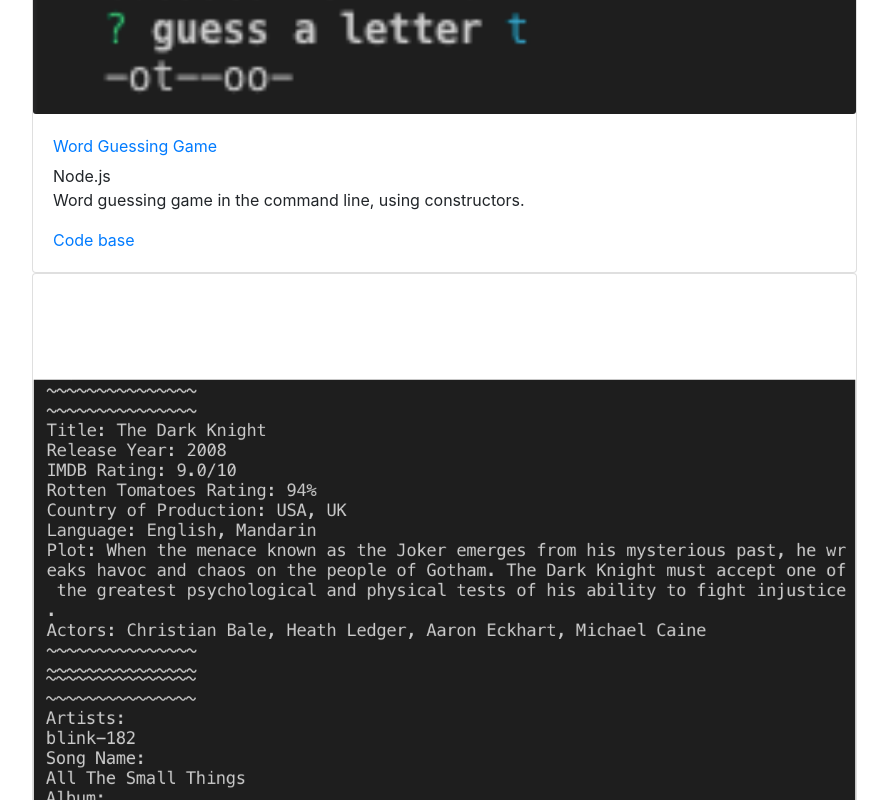
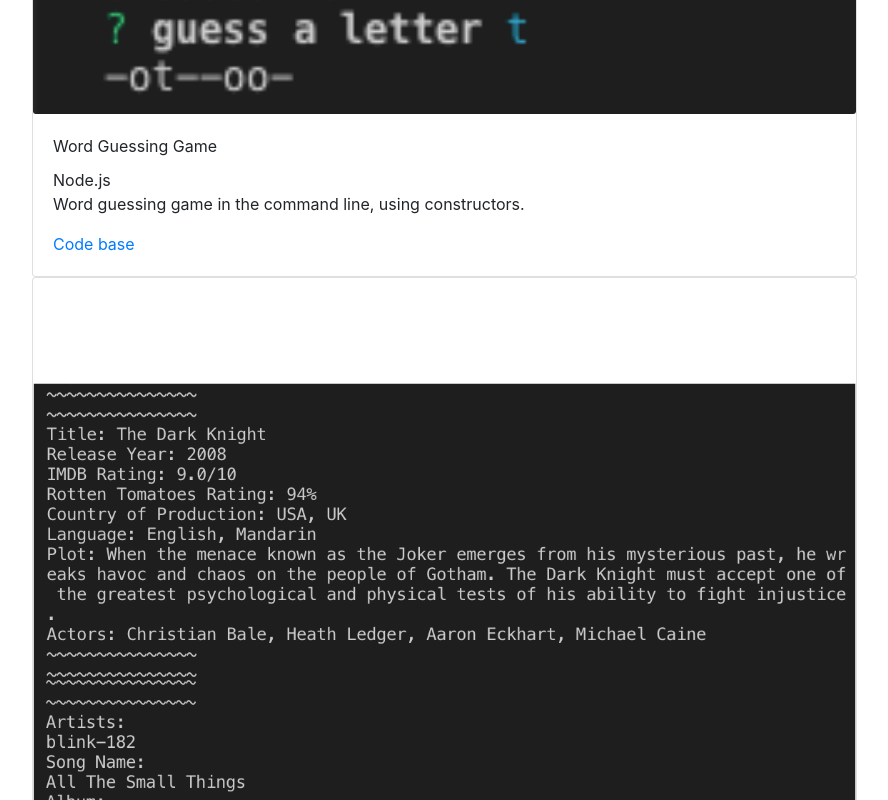
Before and after one commit to rjflanagan95/react-portfolio, a React (Create React App) app: page / in a window 1280 px wide. Shown: the part 4540-5340 px from the top of the page, without its empty margins (338-1226 px from the left). Built offline with nearby package versions, Linux system fonts and the light colour scheme.

Commit message:
added conditional rendering to deployment links for CLI apps

```diff
--- a/src/components/PortfolioItem/index.js
+++ b/src/components/PortfolioItem/index.js
@@ -15,11 +15,18 @@
     }
   }
   render() {
+    const hostLink = this.state.hostLink;
+    let cardTitle;
+    if (hostLink === "") {
+      cardTitle = <p>{this.state.title}</p>
+    } else {
+      cardTitle = <a href={this.state.hostLink}>{this.state.title}</a>
+    }
     return (
       <Card>
-        <CardImg width="30%" src={this.state.image}/>
+        <CardImg src={this.state.image}/>
         <CardBody>
-          <CardTitle><a href={this.state.hostLink}>{this.state.title}</a></CardTitle>
+          <CardTitle>{cardTitle}</CardTitle>
           <CardSubtitle>{this.state.subtitle}</CardSubtitle>
           <CardText>{this.state.text}</CardText>
           <a href={this.state.githubLink}>Code base</a>
```
